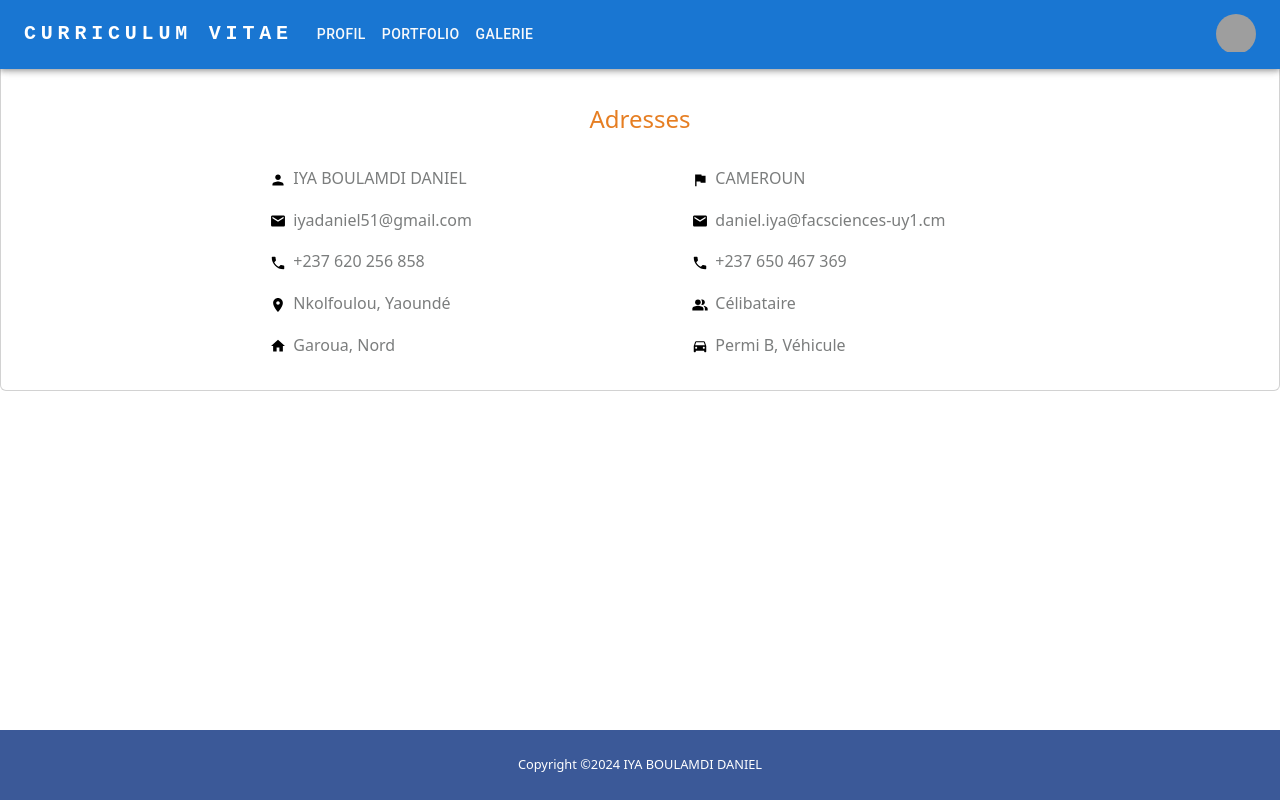
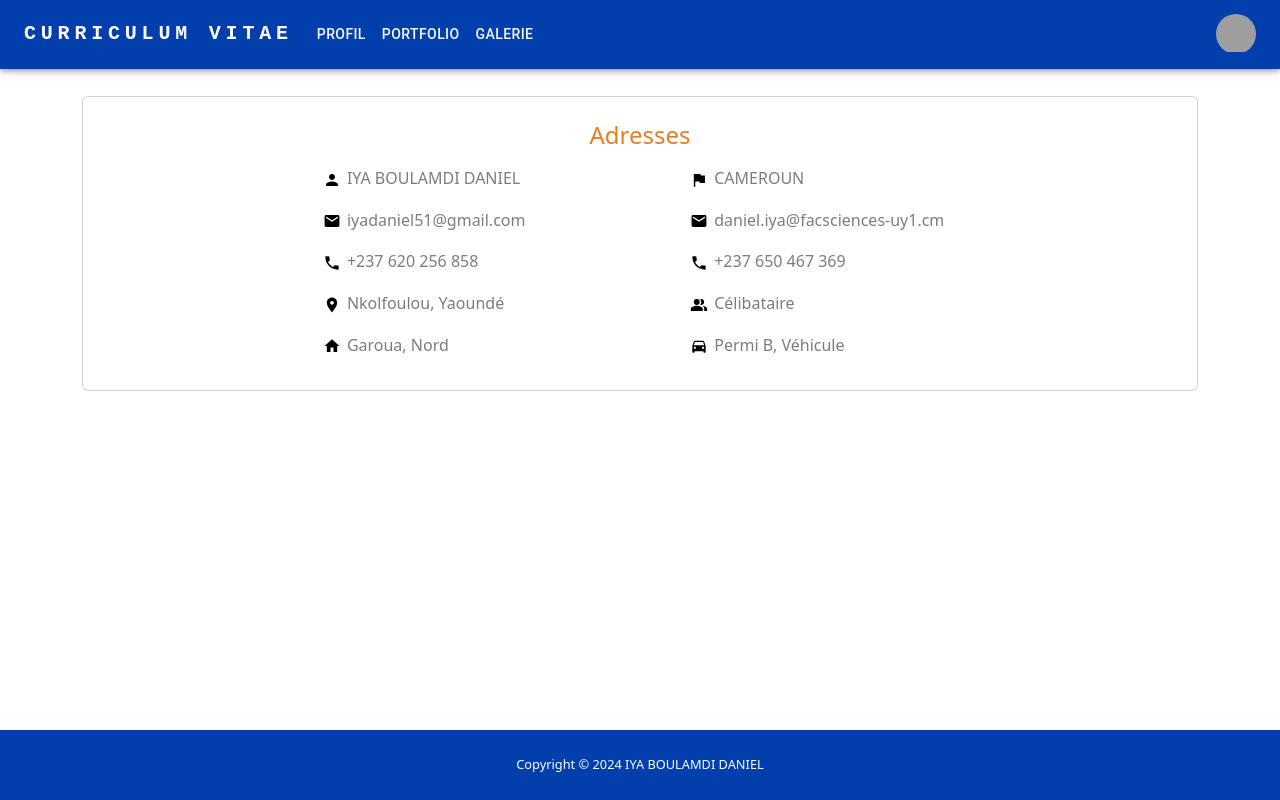
Before and after one commit to PapaDollars/Porfolio-danieliya, a React (Create React App) app: page /contact in a window 1280 px wide. Built offline with nearby package versions, Linux system fonts and the light colour scheme; grey boxes are pictures that could not be loaded.

Commit message:
change color NavBar

```diff
--- a/src/components/Copyright/Copyright.css
+++ b/src/components/Copyright/Copyright.css
@@ -7,5 +7,5 @@
     text-align: center;
     color: white;
     font-size: 80%;
-    background-color: #3B5998;
+    background-color: #023fac;
   }
--- a/src/components/Copyright/Copyright.js
+++ b/src/components/Copyright/Copyright.js
@@ -4,7 +4,7 @@ import './Copyright.css';
 function CopyRights() {
     return(
         <div class="copywrites">
-            Copyright ©2024 IYA BOULAMDI DANIEL
+            Copyright © 2024 IYA BOULAMDI DANIEL
         </div>
     );
 }
--- a/src/components/contact/Contact.js
+++ b/src/components/contact/Contact.js
@@ -21,12 +21,12 @@ function Contact() {
       </header>
 
       <body>
-        <div className="pt-3">
+        <div className="container mt-5">
           <div class="card" >
               <div class="row g-0">
                   <div class="col-md-8">
                       <div class="card-body flex">
-                          <h4 class="card-title p-4 ">Adresses</h4>
+                          <h4 class="card-title p-2 ">Adresses</h4>
                             <div class="row">
                               <div class="col">
                                 <ul>
--- a/src/components/header/Header.js
+++ b/src/components/header/Header.js
@@ -46,7 +46,7 @@ function Header() {
 
   return (
     <div className='fixed-top'>
-        <AppBar position="static">
+        <AppBar position="static" style={{ backgroundColor: '#023fac' }}>
         <Container maxWidth="xl">
           <Toolbar disableGutters>
             <Typography
--- a/src/components/homePage/HomePage.css
+++ b/src/components/homePage/HomePage.css
@@ -1,18 +1,6 @@
 * {
     margin: 0 auto;
 }
-
-.copywrites {
-    position: fixed;
-    left: 0;
-    bottom: 0;
-    width: 100%;
-    padding: 2%;
-    text-align: center;
-    color: white;
-    font-size: 80%;
-    background-color: #3B5998;
-  }
 
   .HomePage {
     background-color: #3B5998 ;
@@ -52,7 +40,7 @@
   }
   .description {
     border-radius: 2rem;
-    width: 30%;
+    width: 24%;
   }
 }
 
@@ -65,7 +53,7 @@
   }
   .description {
     border-radius: 2rem;
-    width: 35%;
+    width: 27%;
   }
 }
 
@@ -78,7 +66,7 @@
   }
   .description {
     border-radius: 2rem;
-    width: 40%;
+    width: 30%;
   }
 }
 
--- a/src/components/homePage/HomePage.js
+++ b/src/components/homePage/HomePage.js
@@ -24,7 +24,7 @@ function HomePage() {
         <div class="container-fluid">
           <div class="row">
             <div class="col text-center pt-5">
-                <Card sx={{ minWidth: 275 }} className="">
+                <Card sx={{ minWidth: 275 }} className="mt-5">
                   <CardContent>
                       <div className="row">
 
```
